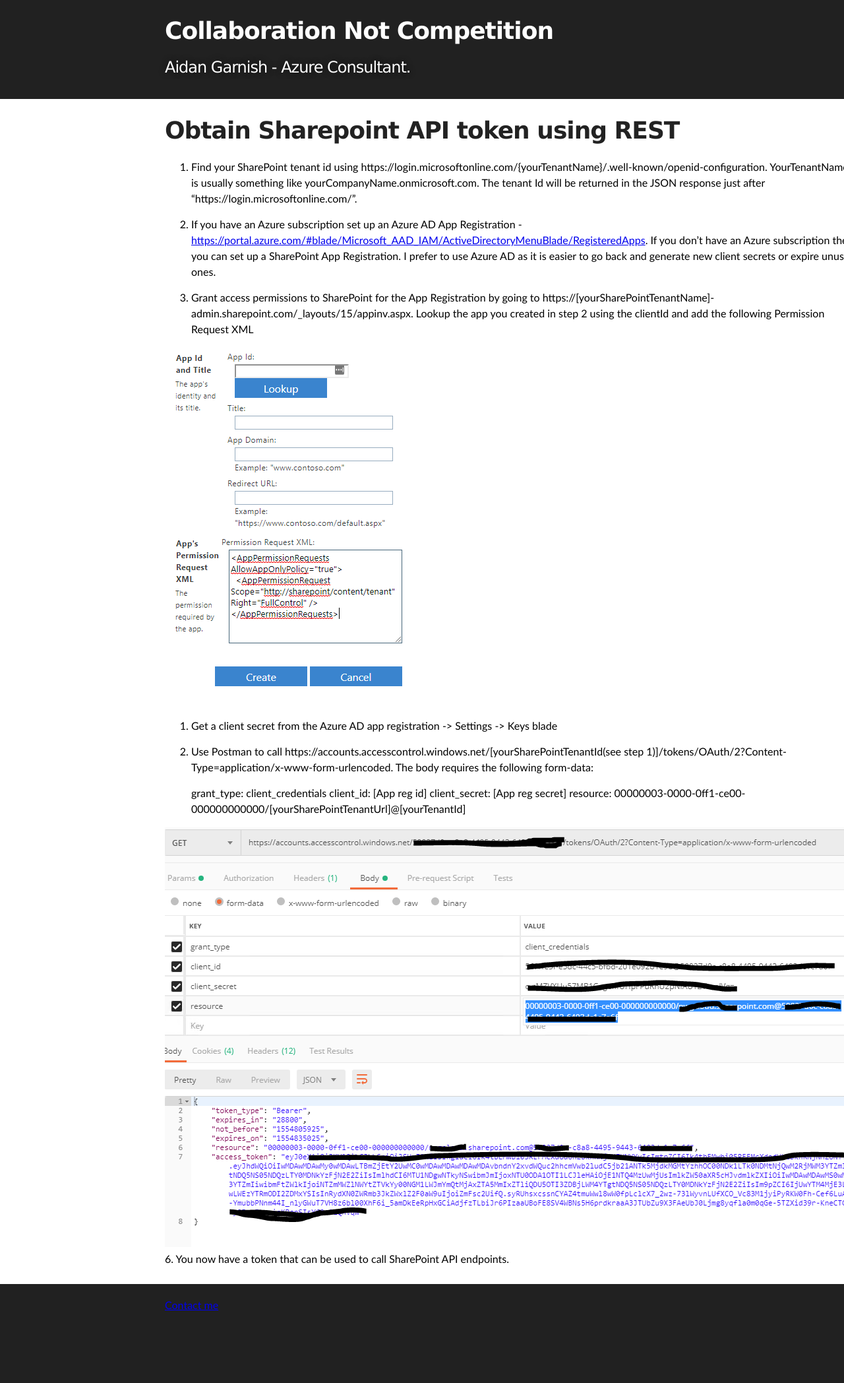
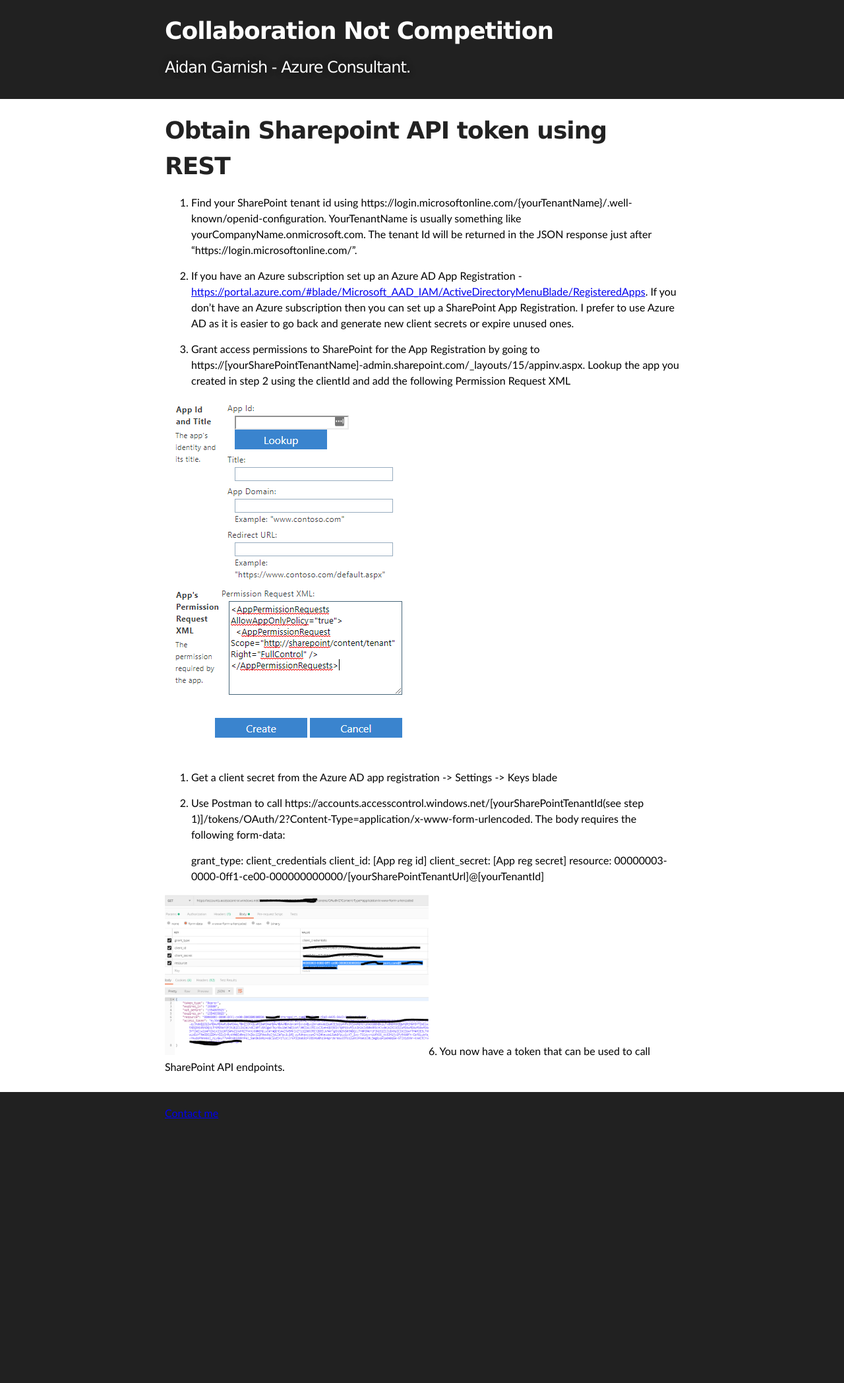
Before and after one commit to aidangarnish/aidangarnish.github.io, a Jekyll site: the page built from _posts/2019-04-09-obtain-sharepoint-api-token-using-rest.md, in a window 1280 px wide. Shown: the whole page at 66% size. Built offline with Jekyll 4.4.1, drawn with Linux system fonts in a browser that asks for light colours; after the commit the page ends 1805 px from its top, so only the background shows below that.

Commit message:
Image width

```diff
--- a/assets/css/gridstyle.css
+++ b/assets/css/gridstyle.css
@@ -98,6 +98,9 @@
         .box{
           padding: 10px;
         }
+        img{
+          max-width: 250px;
+        }
       }
 
       @media only screen and (min-width: 600px)   {
@@ -106,6 +109,9 @@
           }
           .box{
             padding: 10px 250px 10px 250px;
+          }
+          img{
+            max-width: 400px;
           }
       }
 
```
